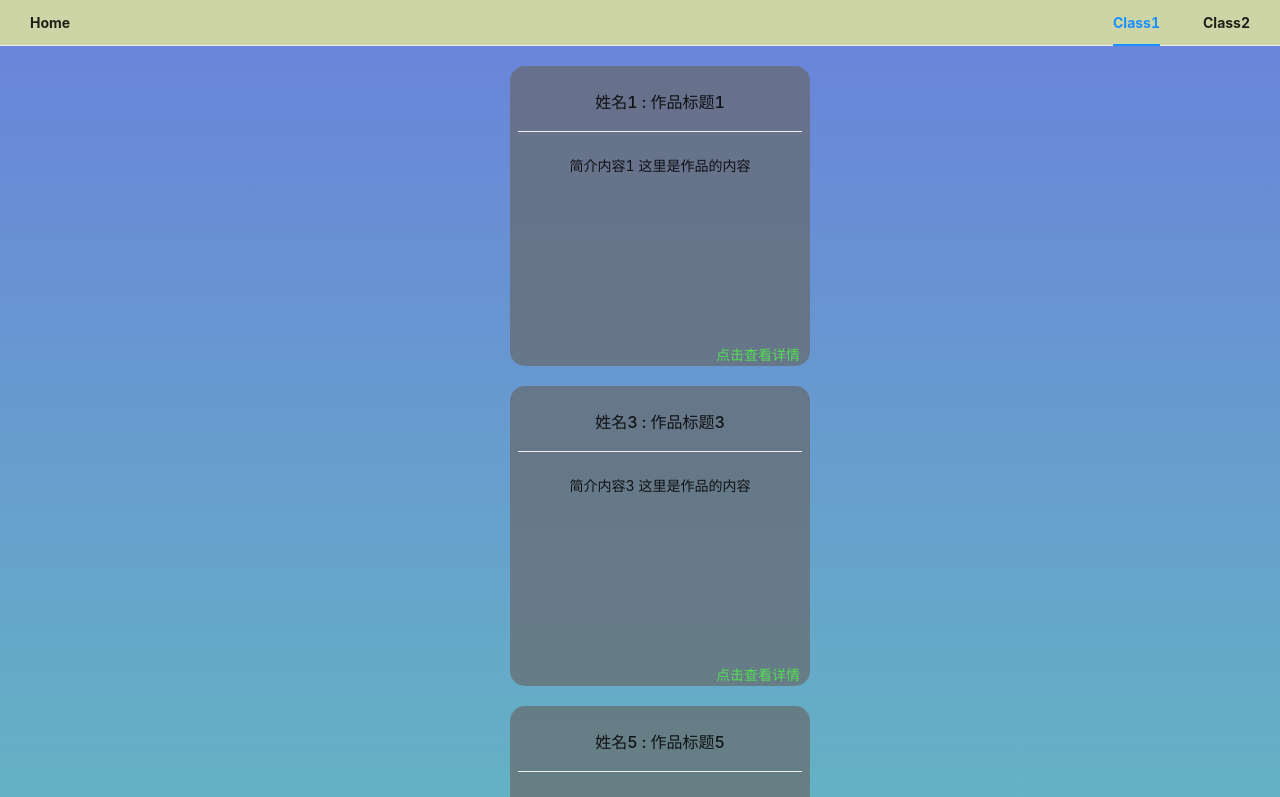
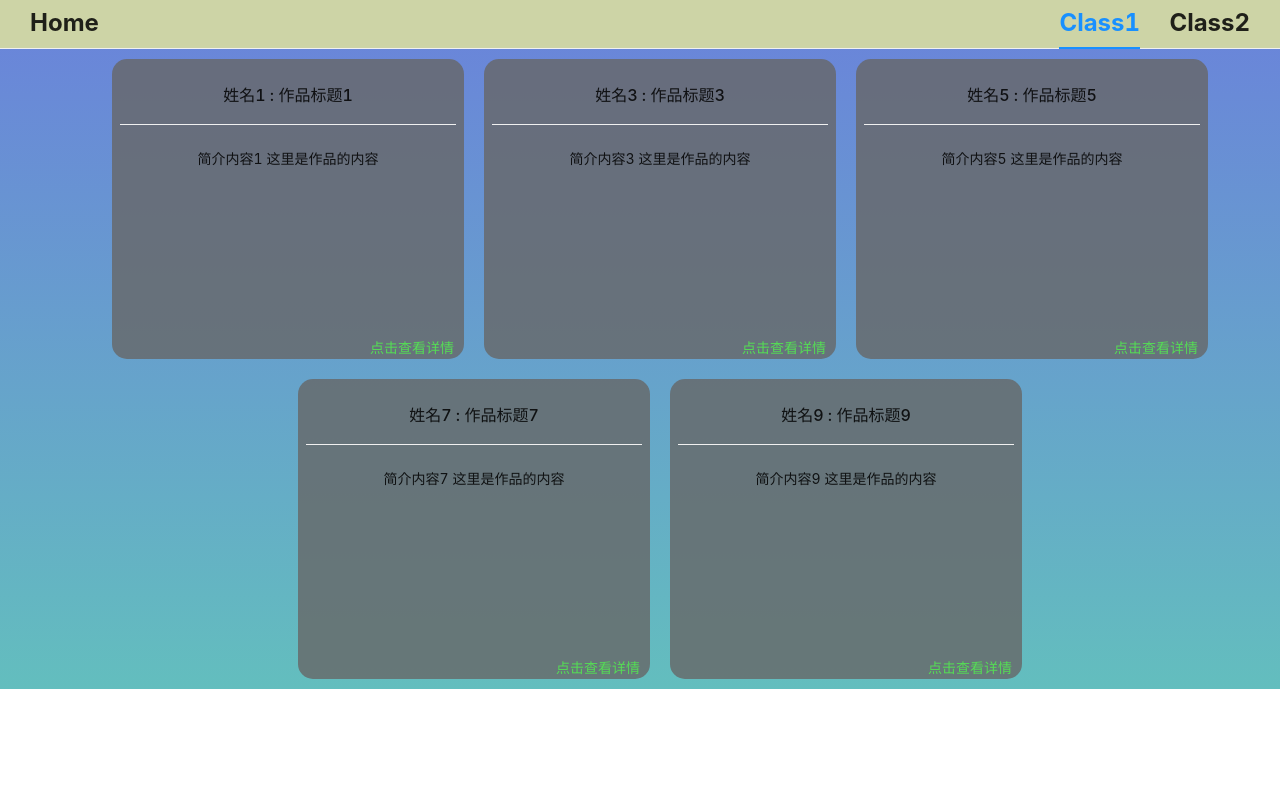
Before and after one commit to happyjohnchen/graduation-project-system, a React (Create React App) app: page /class1 in a window 1280 px wide. Shown: the top 797 px of the page. Built offline with nearby package versions, Linux system fonts and the light colour scheme.

Commit message:
加入开始页 班级页中展示为三栏

```diff
--- a/public/works/result.json
+++ b/public/works/result.json
@@ -34,6 +34,41 @@
             "class":1,
             "projectTitle": "作品标题5",
             "info": "简介内容5\n这里是作品的内容"
+        },
+        {
+            "name": "姓名6",
+            "id": 678,
+            "class":2,
+            "projectTitle": "作品标题6",
+            "info": "简介内容6\n这里是作品的内容"
+        },
+        {
+            "name": "姓名7",
+            "id": 789,
+            "class":1,
+            "projectTitle": "作品标题7",
+            "info": "简介内容7\n这里是作品的内容"
+        },
+        {
+            "name": "姓名8",
+            "id": 890,
+            "class":2,
+            "projectTitle": "作品标题8",
+            "info": "简介内容8\n这里是作品的内容"
+        },
+        {
+            "name": "姓名9",
+            "id": 901,
+            "class":1,
+            "projectTitle": "作品标题9",
+            "info": "简介内容9\n这里是作品的内容"
+        },
+        {
+            "name": "姓名10",
+            "id": 102,
+            "class":2,
+            "projectTitle": "作品标题10",
+            "info": "简介内容10\n这里是作品的内容"
         }
     ]
 }
--- a/src/App.js
+++ b/src/App.js
@@ -4,6 +4,7 @@ import Classes from "./pages/Classes";
 import Home from "./pages/Home";
 import Info from "./pages/Info";
 import GraduationLayout from "./pages/Layout";
+import Start from "./pages/Start";
 
 function App() {
     return (
@@ -11,7 +12,8 @@ function App() {
             <BrowserRouter>
                 <GraduationLayout />
                 <Routes>
-                    <Route path="/" element={<Home />}></Route>
+                    <Route path="/" element={<Start />}></Route>
+                    <Route path="/home" element={<Home />}></Route>
                     <Route path="/class1" element={<Classes class={1} />}></Route>
                     <Route path="/class1/*" element={<Info />}></Route>
                     <Route path="/class2" element={<Classes class={2} />}></Route>
--- a/src/cards/Card/index.css
+++ b/src/cards/Card/index.css
@@ -1,8 +1,9 @@
 .graduation-card{
-    margin: 20px auto;
+    margin: 10px auto;
+    margin-left: 10px;
+    margin-right: 10px;
     padding: 8px;
-    width: 300px;
     height: 300px;
     border-radius: 15px;
-    background-color: #676767aa;
+    background-color: #676767cc;
 }
--- /dev/null
+++ b/src/pages/Classes/index.css
@@ -0,0 +1,4 @@
+.class-graduation-card{
+    display: inline-block;
+    width: 30%;
+}
--- a/src/pages/Classes/index.js
+++ b/src/pages/Classes/index.js
@@ -1,20 +1,26 @@
 import { useEffect, useState } from "react";
 import GraduationCard from "../../cards/Card";
 import { Utils } from "../../utils/utils";
+import "./index.css";
 
 const Classes = (props) => {
     const d = {
-        list: []
-    }
+        list: [],
+    };
     const [data, setData] = useState(d);
     useEffect(() => {
         Utils.getData("./works/result.json", setData);
+        console.log(document.body.clientWidth);
     }, []);
     return (
         <div>
             <ul>
                 {data.list.map((item) =>
-                    item.class === props.class ? <GraduationCard project={item} key={item.id} /> : null
+                    item.class === props.class ? (
+                        <div className="class-graduation-card">
+                            <GraduationCard project={item} key={item.id} />{" "}
+                        </div>
+                    ) : null
                 )}
             </ul>
         </div>
--- a/src/pages/Layout/index.css
+++ b/src/pages/Layout/index.css
@@ -1,4 +1,5 @@
 .menu-link{
     color: rgb(60, 119, 70);
     font-weight: bold;
+    font-size: x-large;
 }
--- a/src/pages/Layout/index.js
+++ b/src/pages/Layout/index.js
@@ -4,19 +4,19 @@ import "./index.css";
 
 const GraduationLayout = () => {
     const location = useLocation();
-    return (
+    const layout = (
         <Layout>
             <Menu
                 style={{ background: "#cdd4a6" }}
                 mode="horizontal"
                 defaultSelectedKeys={[location.pathname]}
             >
-                <Menu.Item style={{left:"10px"}} key="/">
-                    <Link className="menu-link" to={"/"}>
+                <Menu.Item style={{ left: "10px" }} key="/">
+                    <Link className="menu-link" to={"/home"}>
                         Home
                     </Link>
                 </Menu.Item>
-                <Menu.Item style={{ position: "absolute", right: "100px" }} key="/class1">
+                <Menu.Item style={{ position: "absolute", right: "120px" }} key="/class1">
                     <Link className="menu-link" to={"/class1"}>
                         Class1
                     </Link>
@@ -29,6 +29,8 @@ const GraduationLayout = () => {
             </Menu>
         </Layout>
     );
+    //开始页不显示菜单
+    return location.pathname === "/" ? null : layout;
 };
 
 export default GraduationLayout;
--- /dev/null
+++ b/src/pages/Start/index.js
@@ -0,0 +1,8 @@
+import { useNavigate } from "react-router-dom";
+
+const Start = () => {
+    const navigate = useNavigate();
+    return <div onClick={() => navigate("/home")}>Start</div>;
+};
+
+export default Start;
```
